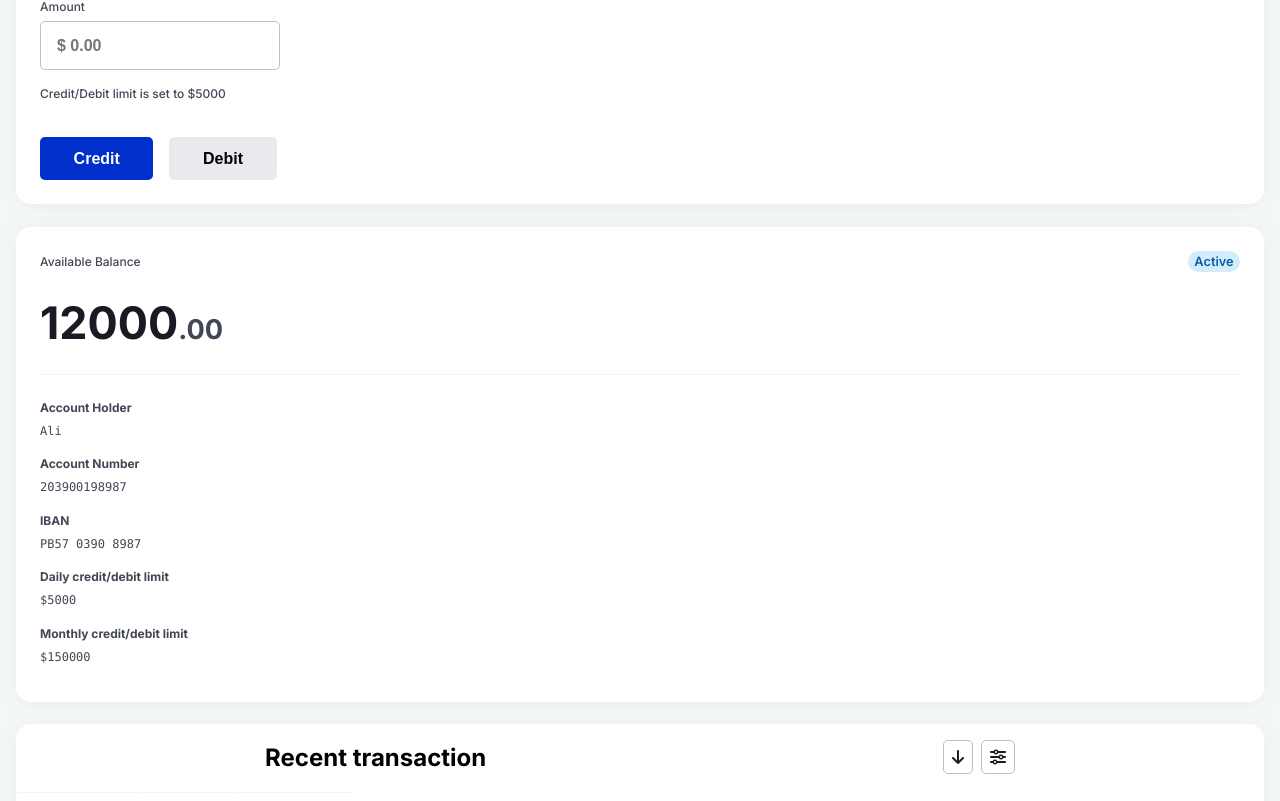
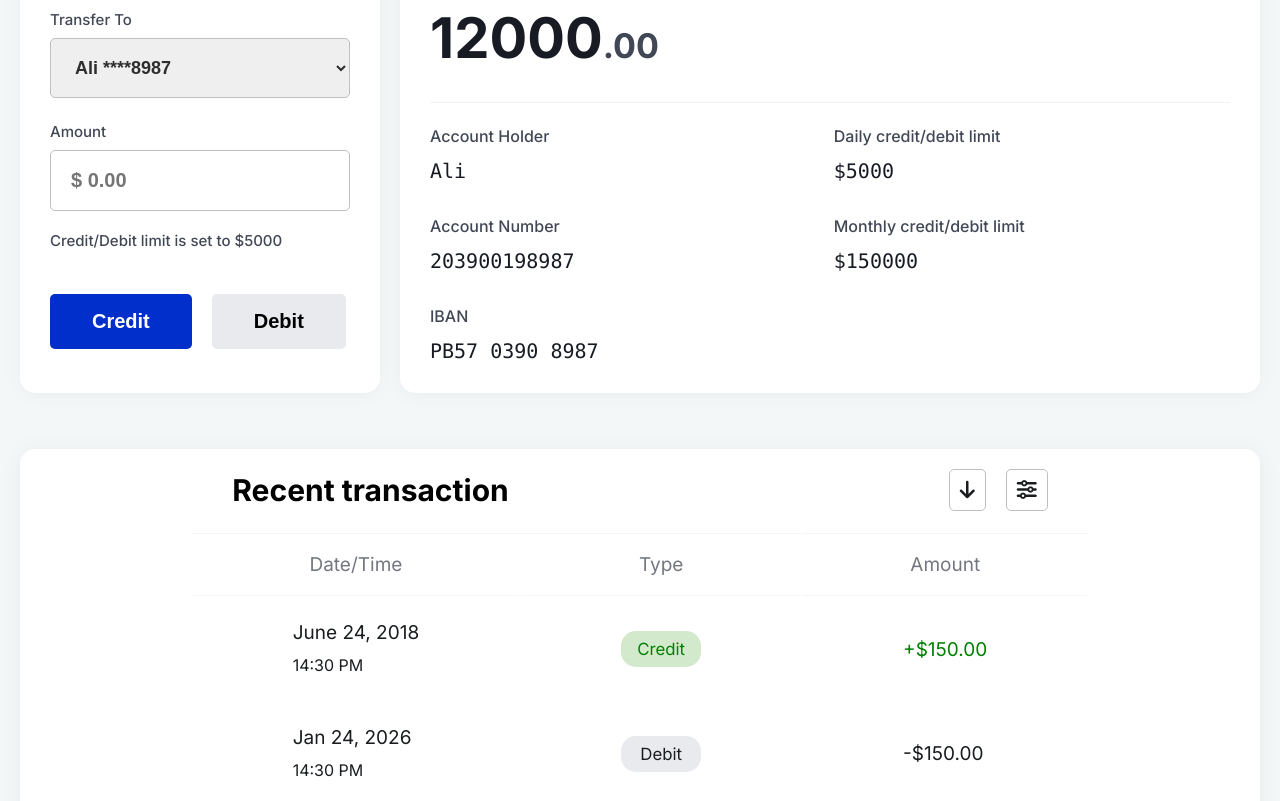
Before and after one commit to hadiashah01/bank-account-manager, a React (Vite) app: page / in a window 1280 px wide. Shown: the part 539-1340 px from the top of the page. Built offline with nearby package versions, Linux system fonts and the light colour scheme.

Commit message:
Refactor layout and styles for AvailableBalance and TransactionTable components using media queries; add responsive font sizes in index.css

```diff
--- a/src/App.jsx
+++ b/src/App.jsx
@@ -3,6 +3,7 @@ import TransactionTable from "./components/TransactionTable/TransactionTable";
 import QuickTransferCard from "./components/QuickTransferCard/QuickTransferCard";
 import AccountsCard from "./components/AccountsCard/AccountsCard";
 import AvailableBalance from "./components/AvailableBalance/AvailableBalance";
+import Menu from "./components/Menu/Menu";
 import { useState } from "react";
 
 export default function App() {
@@ -117,22 +118,25 @@ export default function App() {
     });
   };
   return (
-    <>
+    <div className="container">
       <Header></Header>
       <AccountsCard
         accounts={accounts}
         activeAccount={activeAccount}
         setActiveAccount={setActiveAccount}
       ></AccountsCard>
+      <div className="balance-container">
         <QuickTransferCard
           onCredit={onCredit}
           onDebit={onDebit}
           accounts={accounts}
         ></QuickTransferCard>
         <AvailableBalance activeAccount={activeAccount}></AvailableBalance>
+      </div>
+
       <TransactionTable
         TransactionHistory={activeAccount.TransactionHistory()}
       ></TransactionTable>
-    </>
+    </div>
   );
 }
--- a/src/components/AvailableBalance/AvailableBalance.css
+++ b/src/components/AvailableBalance/AvailableBalance.css
@@ -15,19 +15,26 @@
   font-weight: 600;
   justify-content: space-between;
 }
+.card-header > p {
+  font-size: 0.86rem;
+}
 
 .badge {
   background-color: rgb(211, 236, 250);
   border-radius: 15px;
-  padding: 0.2rem 0.4rem;
+  padding: 0.2rem 0.7rem;
   color: rgb(8, 95, 167);
 }
-
+.details-wrap {
+  display: flex;
+  flex-direction: column;
+  flex-wrap: wrap;
+}
 .amount {
   color: #181b24;
   font-size: 2.8rem;
-  padding-block: 0.5rem 1.5rem;
-  margin-bottom: 1.3rem;
+  padding-block: 0.3rem 1.5rem;
+  margin-bottom: 1rem;
   border-bottom: 1px solid rgba(129, 129, 129, 0.1);
 }
 
@@ -37,11 +44,43 @@
 }
 
 .details p {
-  margin-block: 0.5rem 0.9rem;
+  font-size: 1rem;
+  color: #181b24;
+  margin-block: 0.6rem 1.2rem;
   font-family:
     ui-monospace, SFMono-Regular, Menlo, Monaco, Consolas, "Liberation Mono",
     "Courier New", monospace;
 }
 .details label {
-  font-weight: 700;
+  font-weight: 500;
+  font-size: 0.8rem;
 }
+@media (min-width: 500px) {
+  .balance-card {
+    flex: 3;
+    text-wrap: wrap;
+    padding-bottom: 0;
+    margin-right: 1rem;
+  }
+  .details-wrap {
+    max-height: 15rem;
+    flex-wrap: wrap;
+    column-gap: 0.5rem;
+  }
+}
+@media (min-width: 768px) {
+  .balance-card {
+    flex: 1;
+    padding-bottom: 0;
+    margin-right: 1rem;
+    text-wrap: wrap;
+  }
+  .details-wrap {
+    max-height: 15rem;
+    flex-wrap: wrap;
+    column-gap: 1.5rem;
+  }
+  .details p {
+    margin-bottom: 1.5rem;
+  }
+}
--- a/src/components/AvailableBalance/AvailableBalance.jsx
+++ b/src/components/AvailableBalance/AvailableBalance.jsx
@@ -1,40 +1,39 @@
 import "./AvailableBalance.css";
 
-export default function AvailableBalance({activeAccount}) {
+export default function AvailableBalance({ activeAccount }) {
   return (
     <div className="balance-card">
       <div className="card-header">
         <p>Available Balance</p>
         <span className="badge">Active</span>
       </div>
-      <h2 className="amount">{activeAccount.balance}<span>.00</span></h2>
+      <h2 className="amount">
+        {activeAccount.balance}
+        <span>.00</span>
+      </h2>
 
-      <div className="details">
-        <div>
+      <div className="details-wrap">
+        <div className="details">
           <label>Account Holder</label>
-          <p>{activeAccount.userFullName }</p>
+          <p>{activeAccount.userFullName}</p>
         </div>
-        <div>
-          <label >Account Number</label>
+        <div className="details">
+          <label>Account Number</label>
           <p>{activeAccount.accountNumber}</p>
         </div>
-        <div>
+        <div className="details">
           <label>IBAN</label>
-          <p>{activeAccount.IbanNumber }</p>
+          <p>{activeAccount.IbanNumber}</p>
         </div>
-        <div>
+        <div className="details">
           <label>Daily credit/debit limit</label>
           <p>$5000</p>
         </div>
-        <div>
+        <div className="details">
           <label>Monthly credit/debit limit</label>
           <p>$150000</p>
         </div>
       </div>
-
-
-
-
     </div>
   );
 }
--- a/src/components/TransactionTable/TransactionTable.css
+++ b/src/components/TransactionTable/TransactionTable.css
@@ -32,12 +32,15 @@ h2 {
 .table-wrapper {
   overflow-x: scroll;
 }
+th:nth-child(1) {
+  padding-right: 50px;
+}
 th,
 td {
   padding-block: 1em;
   font-weight: 400;
   color: #747781;
-  font-size: 0.9rem;
+  font-size: 0.95rem;
   padding-inline: 1.6rem;
 }
 th {
@@ -51,11 +54,11 @@ td {
 }
 .credit,
 .debit {
-  font-size: 0.7rem;
+  font-size: 0.84rem;
   background-color: #e9eaee;
-  border-radius: 20px;
-  padding-inline: 0.4rem;
-  padding-block: 0.2rem;
+  border-radius: 15px;
+  padding-inline: 0.8rem;
+  padding-block: 0.4rem;
   text-align: center;
 }
 .credit {
@@ -78,7 +81,43 @@ td {
 .date {
   line-height: 1.7;
   padding-right: 0;
+  min-width: 10rem;
   span {
     font-size: 0.8rem;
   }
 }
+@media (min-width: 768px) {
+  .table-top {
+    justify-content: space-between;
+  }
+  td,
+  .date {
+    padding-inline: 5rem;
+  }
+  td:nth-child(1) {
+    padding-right: 2rem;
+    padding-left: 1.5rem;
+  }
+  th:nth-child(1) {
+    padding-right: 5rem;
+    padding-left: 2rem;
+  }
+  .icons {
+    padding-left: 2rem;
+    gap: 1rem;
+  }
+}
+@media (min-width: 1024px) {
+  .table-top {
+    justify-content: center;
+    gap: 20rem;
+  }
+  .table-wrapper {
+    display: flex;
+    justify-content: center;
+  }
+  td:nth-child(1),
+  th:nth-child(1) {
+    padding-inline: 5rem;
+  }
+}
--- a/src/index.css
+++ b/src/index.css
@@ -18,3 +18,29 @@ body {
 li {
   list-style: none;
 }
+@media (min-width: 375px) {
+  :root {
+    font-size: 17px;
+  }
+}
+@media (min-width: 425px) {
+  :root {
+    font-size: 18px;
+  }
+}
+@media (min-width: 768px) {
+  :root {
+    font-size: 19px;
+  }
+  .balance-container {
+    display: flex;
+    .balance-card {
+      margin-left: 0;
+    }
+  }
+}
+@media (min-width: 1024px) {
+  :root {
+    font-size: 20px;
+  }
+}
```
Lines whose indentation alone changed are shown as unchanged.
